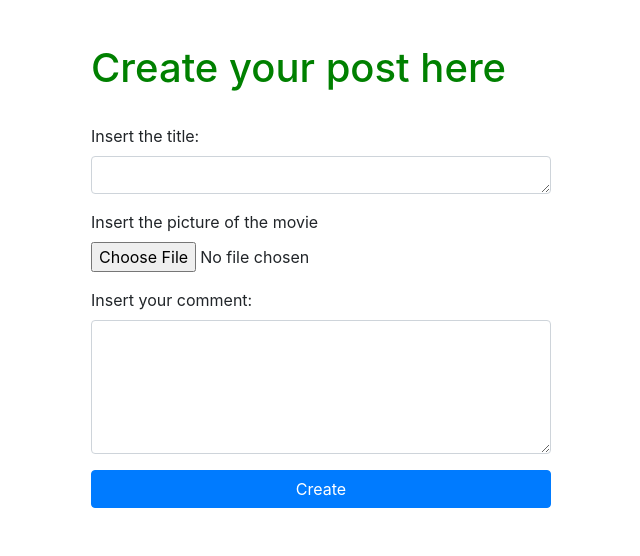
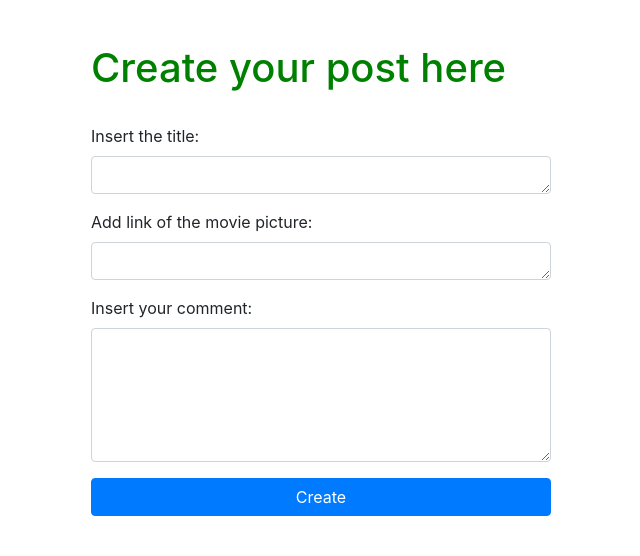
Before and after one commit to francescoopiccoli/Information-Security-Project, a Flask app: page /create in a window 1280 px wide. Shown: the part 56-612 px from the top of the page, without its empty margins (319-959 px from the left). Run offline with Flask 2, Linux system fonts and the light colour scheme; a user stored in the database is signed in; some libraries are stand-ins or nearby versions.

Commit message:
changed upload picture to add picture link

```diff
--- a/website/templates/create.html
+++ b/website/templates/create.html
@@ -17,8 +17,8 @@
             <textarea class="form-control" id="title" name="title" rows="1"></textarea>
         </div>
         <div class="form-group">
-            <label for="exampleFormControlFile1">Insert the picture of the movie</label>
-            <input type="file" id="picture" name="picture" class="form-control-file">
+            <label for="link">Add link of the movie picture: </label>
+            <textarea class="form-control" id="link" name="link" rows="1"></textarea>
         </div>
         <div class="form-group">
             <label for="text">Insert your comment: </label>
```
